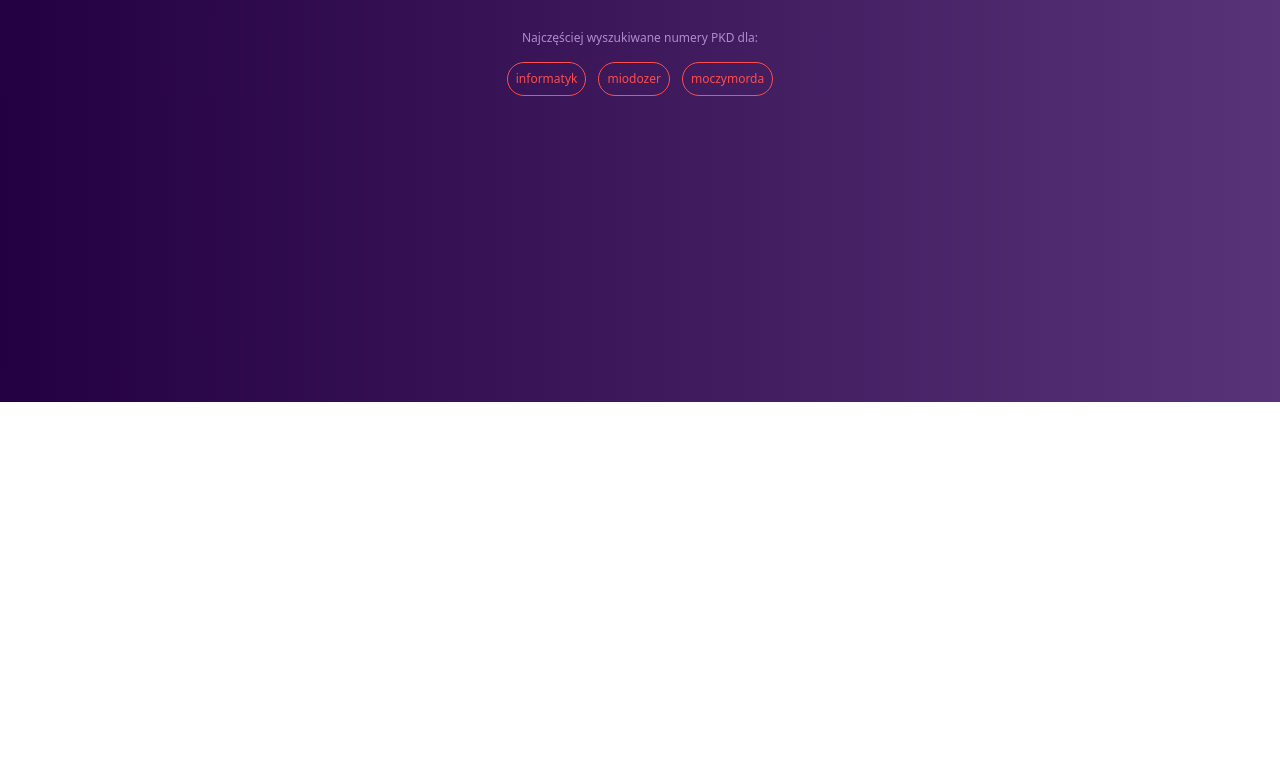
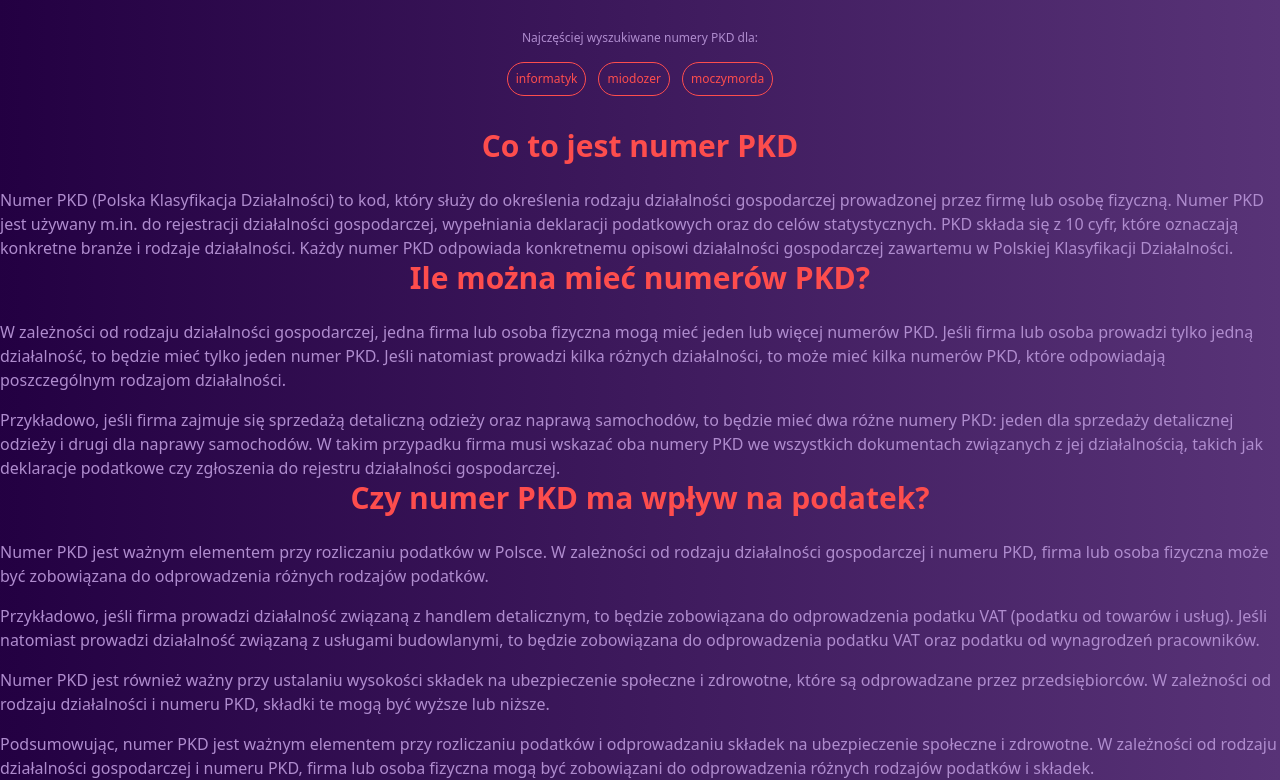
Before and after one commit to qbawalat/stasis-wall-pkd-frontend, a React (Vite) app: page / in a window 1280 px wide. Shown: the part 398-1178 px from the top of the page. Before the commit the page ends 800 px from the top, so only its background shows below. Built offline with nearby package versions, Linux system fonts and the light colour scheme.

Commit message:
refactor: :art: Subheaders sections

```diff
--- a/src/common/components/HeaderWithSubHeader.tsx
+++ b/src/common/components/HeaderWithSubHeader.tsx
@@ -1,6 +1,6 @@
 import { FunctionComponent } from 'react';
 
-type ElementProps = { element: JSX.Element; styles?: string };
+type ElementProps = { element: JSX.Element | string; styles?: string };
 type Props = {
   header: ElementProps;
   subHeader: ElementProps;
--- a/src/features/MainPanel/MainPanel.tsx
+++ b/src/features/MainPanel/MainPanel.tsx
@@ -4,6 +4,7 @@ import SearchBar from './components/SearchBar/SearchBar';
 import { Tip } from './components/Tip/Tip';
 import { FormProvider, useForm } from 'react-hook-form';
 import { FormValues } from './types/FormTypes';
+import SubheadersSection from './components/SubheadersSection/SubheadersSection';
 
 const MainPanel: FunctionComponent = () => {
   const useFormMethods = useForm<FormValues>({ defaultValues: { autofillInput: '' } });
@@ -18,6 +19,9 @@ const MainPanel: FunctionComponent = () => {
         </div>
         <div>{<Tip />}</div>
       </FormProvider>
+      <div>
+        <SubheadersSection />
+      </div>
     </div>
   );
 };
--- /dev/null
+++ b/src/features/MainPanel/components/SubheadersSection/SubheadersSection.tsx
@@ -0,0 +1,55 @@
+import { FunctionComponent } from 'react';
+import HeaderWithSubHeader from '../../../../common/components/HeaderWithSubHeader';
+
+const SubheadersSection: FunctionComponent = () => {
+  return (
+    <div>
+      {MOCK.sections.map(({ title, description }) => (
+        <HeaderWithSubHeader
+          key={title}
+          header={{ element: title }}
+          subHeader={{
+            element: (
+              <>
+                {description.map((desc) => (
+                  <p key={desc} className={'mt-4'}>
+                    {desc}
+                  </p>
+                ))}
+              </>
+            ),
+          }}
+        />
+      ))}
+    </div>
+  );
+};
+
+const MOCK = {
+  sections: [
+    {
+      title: 'Co to jest numer PKD',
+      description: [
+        'Numer PKD (Polska Klasyfikacja Działalności) to kod, który służy do określenia rodzaju działalności gospodarczej prowadzonej przez firmę lub osobę fizyczną. Numer PKD jest używany m.in. do rejestracji działalności gospodarczej, wypełniania deklaracji podatkowych oraz do celów statystycznych. PKD składa się z 10 cyfr, które oznaczają konkretne branże i rodzaje działalności. Każdy numer PKD odpowiada konkretnemu opisowi działalności gospodarczej zawartemu w Polskiej Klasyfikacji Działalności.',
+      ],
+    },
+    {
+      title: 'Ile można mieć numerów PKD?',
+      description: [
+        'W zależności od rodzaju działalności gospodarczej, jedna firma lub osoba fizyczna mogą mieć jeden lub więcej numerów PKD. Jeśli firma lub osoba prowadzi tylko jedną działalność, to będzie mieć tylko jeden numer PKD. Jeśli natomiast prowadzi kilka różnych działalności, to może mieć kilka numerów PKD, które odpowiadają poszczególnym rodzajom działalności.',
+        'Przykładowo, jeśli firma zajmuje się sprzedażą detaliczną odzieży oraz naprawą samochodów, to będzie mieć dwa różne numery PKD: jeden dla sprzedaży detalicznej odzieży i drugi dla naprawy samochodów. W takim przypadku firma musi wskazać oba numery PKD we wszystkich dokumentach związanych z jej działalnością, takich jak deklaracje podatkowe czy zgłoszenia do rejestru działalności gospodarczej.',
+      ],
+    },
+    {
+      title: 'Czy numer PKD ma wpływ na podatek?',
+      description: [
+        'Numer PKD jest ważnym elementem przy rozliczaniu podatków w Polsce. W zależności od rodzaju działalności gospodarczej i numeru PKD, firma lub osoba fizyczna może być zobowiązana do odprowadzenia różnych rodzajów podatków.',
+        'Przykładowo, jeśli firma prowadzi działalność związaną z handlem detalicznym, to będzie zobowiązana do odprowadzenia podatku VAT (podatku od towarów i usług). Jeśli natomiast prowadzi działalność związaną z usługami budowlanymi, to będzie zobowiązana do odprowadzenia podatku VAT oraz podatku od wynagrodzeń pracowników.',
+        'Numer PKD jest również ważny przy ustalaniu wysokości składek na ubezpieczenie społeczne i zdrowotne, które są odprowadzane przez przedsiębiorców. W zależności od rodzaju działalności i numeru PKD, składki te mogą być wyższe lub niższe.',
+        'Podsumowując, numer PKD jest ważnym elementem przy rozliczaniu podatków i odprowadzaniu składek na ubezpieczenie społeczne i zdrowotne. W zależności od rodzaju działalności gospodarczej i numeru PKD, firma lub osoba fizyczna mogą być zobowiązani do odprowadzenia różnych rodzajów podatków i składek.',
+      ],
+    },
+  ],
+};
+
+export default SubheadersSection;
```
Also changed, not shown: src/texts/subHeaders.json (added, +26 -0 lines).
